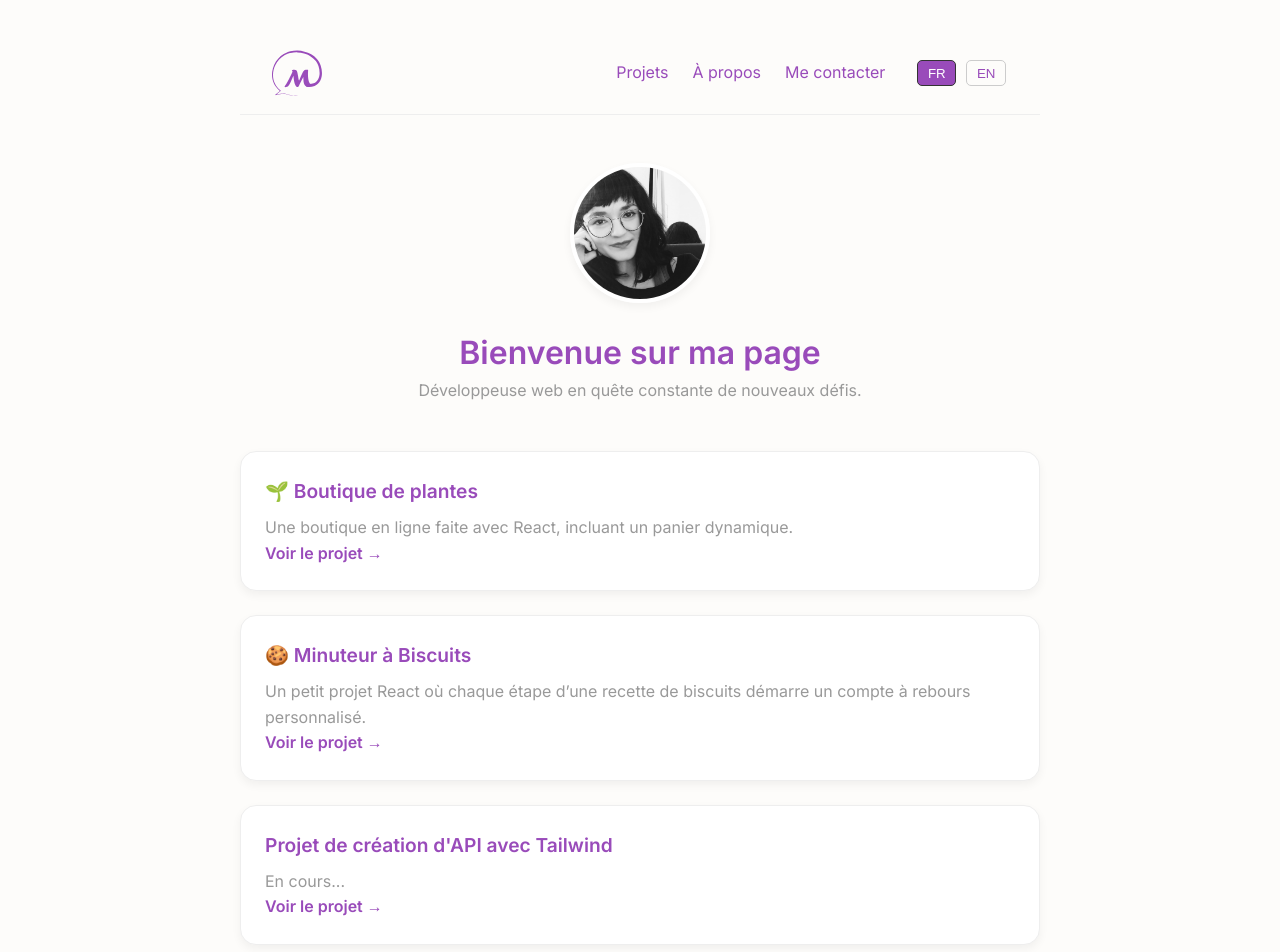
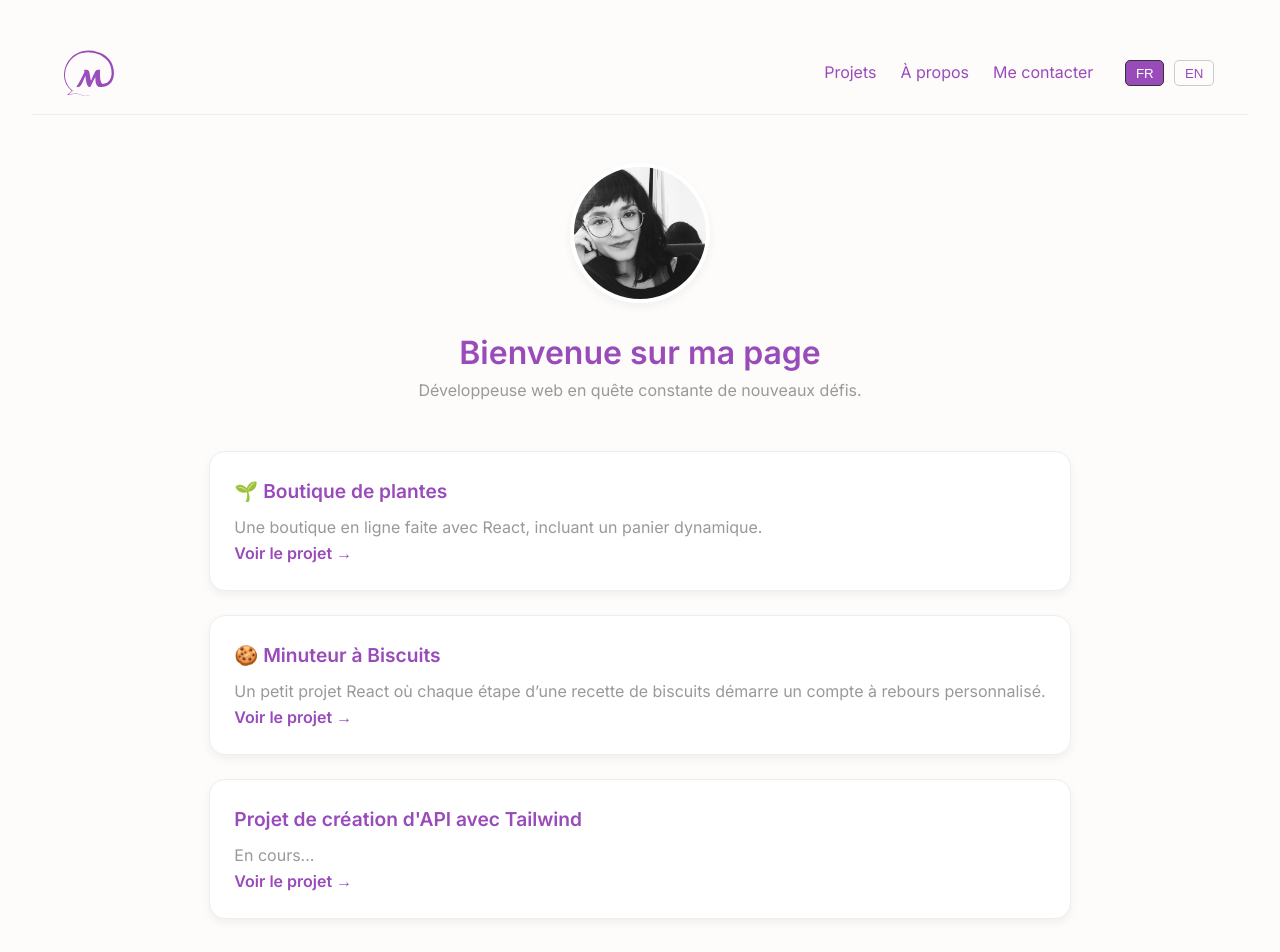
Before and after one commit to Manzana1/HomePage, a React (Vite) app: page / in a window 1280 px wide. Shown: the top 952 px of the page. Built offline with nearby package versions, Linux system fonts and the light colour scheme.

Commit message:
Display logo

```diff
--- a/src/components/Navbar.jsx
+++ b/src/components/Navbar.jsx
@@ -7,8 +7,7 @@
 
   return (
     <nav className="nav">
-      <img src="/public/logo.svg" alt="Logo" className="logo" />
-
+      <img src="/logo.svg" alt="Logo" className="logo" />
       <button className="hamburger" onClick={toggleMenu}>
         ☰
       </button>
--- a/src/style/main.css
+++ b/src/style/main.css
@@ -23,7 +23,7 @@
   padding: 2rem;
 }
 .app {
-  max-width: 800px;
+  max-width: none;
   margin: 0 auto;
 }
 
@@ -141,6 +141,11 @@
   font-size: 2rem;
   font-weight: 600;
   color: #994bba;
+  translate: none;
+  rotate: none;
+  scale: none;
+  transform: translate(0px, 0px);
+  opacity: 1;
 }
 p {
   font-size: 1rem;
@@ -152,6 +157,7 @@
   display: grid;
   gap: 1.5rem;
   margin-bottom: 3rem;
+  justify-content: space-evenly;
 }
 
 .project-card {
```
